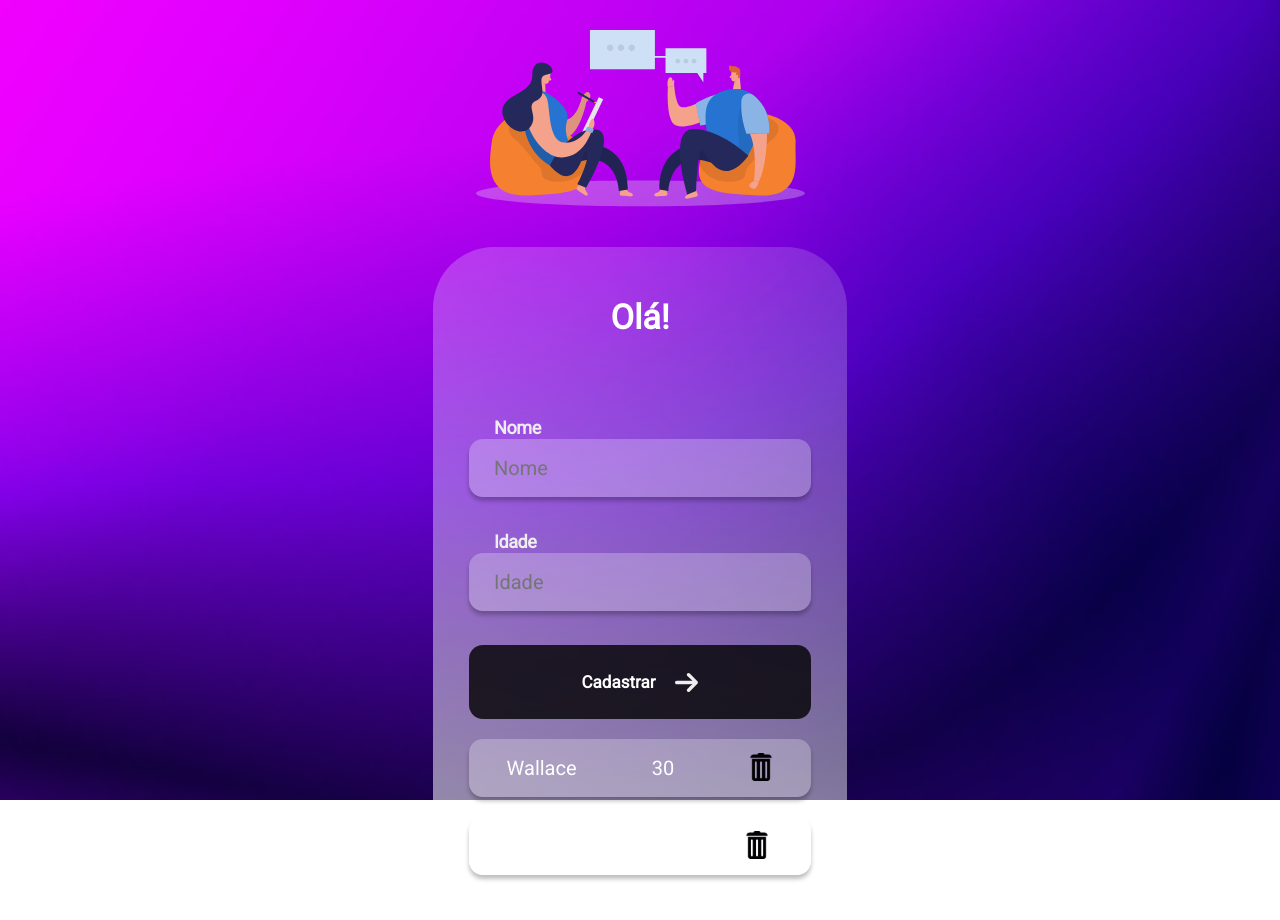
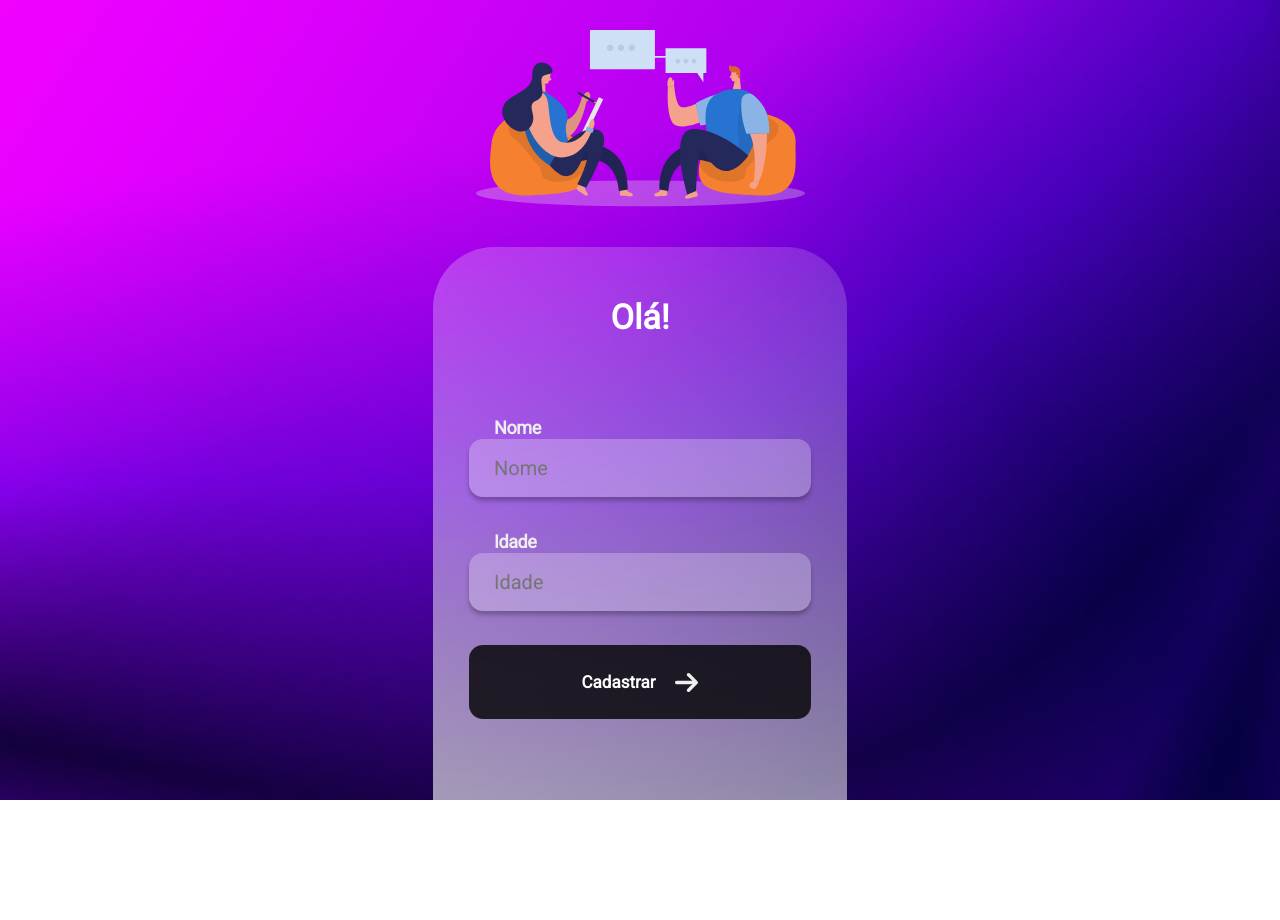
Before and after one commit to herlonwallace/devclub-fullstack, a React (Create React App) app in the folder 07_front-end/02_React/first-project-react/: page / in a window 1280 px wide. Shown: the top 920 px of the page. After the commit the page ends 800 px from the top, so only its background shows below. Built offline with nearby package versions, Linux system fonts and the light colour scheme.

Commit message:
Aula Front-end: React- aula 5
Pegando valores do Inputs, Spreed oerator, Apredendo React Hook - Use Ref.

```diff
--- a/07_front-end/02_React/first-project-react/src/App.js
+++ b/07_front-end/02_React/first-project-react/src/App.js
@@ -1,18 +1,19 @@
+import { useRef, useState } from "react"
+
 import { Container, H1, Image, ContainerItens, InputLabel, Input, Button, User } from "./style"
 
 import People from './assets/people.svg'
 import Arrow from './assets/arrow.svg'
 import Trash from './assets/trash.svg'
 
+
 function App() {
-
-  const users = [
-    { id: Math.random(), name: "Wallace", age: 30 },
-    { id: Math.random(), name: "Pedo", age: 20 }
-  ]
+  const [users, setUsers] = useState([])
+  const inputName = useRef()
+  const inputAge = useRef()
 
   function addNewUser() {
-    users.push()
+    setUsers([...users, { id: Math.random(), name:inputName.current.value, age:inputAge.current.value }])
   }
 
   return (
@@ -22,10 +23,10 @@ function App() {
         <H1>Olá!</H1>
 
         <InputLabel>Nome</InputLabel>
-        <Input placeholder="Nome" />
+        <Input ref={inputName} placeholder="Nome" />
 
         <InputLabel>Idade</InputLabel>
-        <Input placeholder="Idade" />
+        <Input ref={inputAge} placeholder="Idade" />
 
         <Button onClick={addNewUser}>
           Cadastrar<img alt="seta" src={Arrow} />
```
